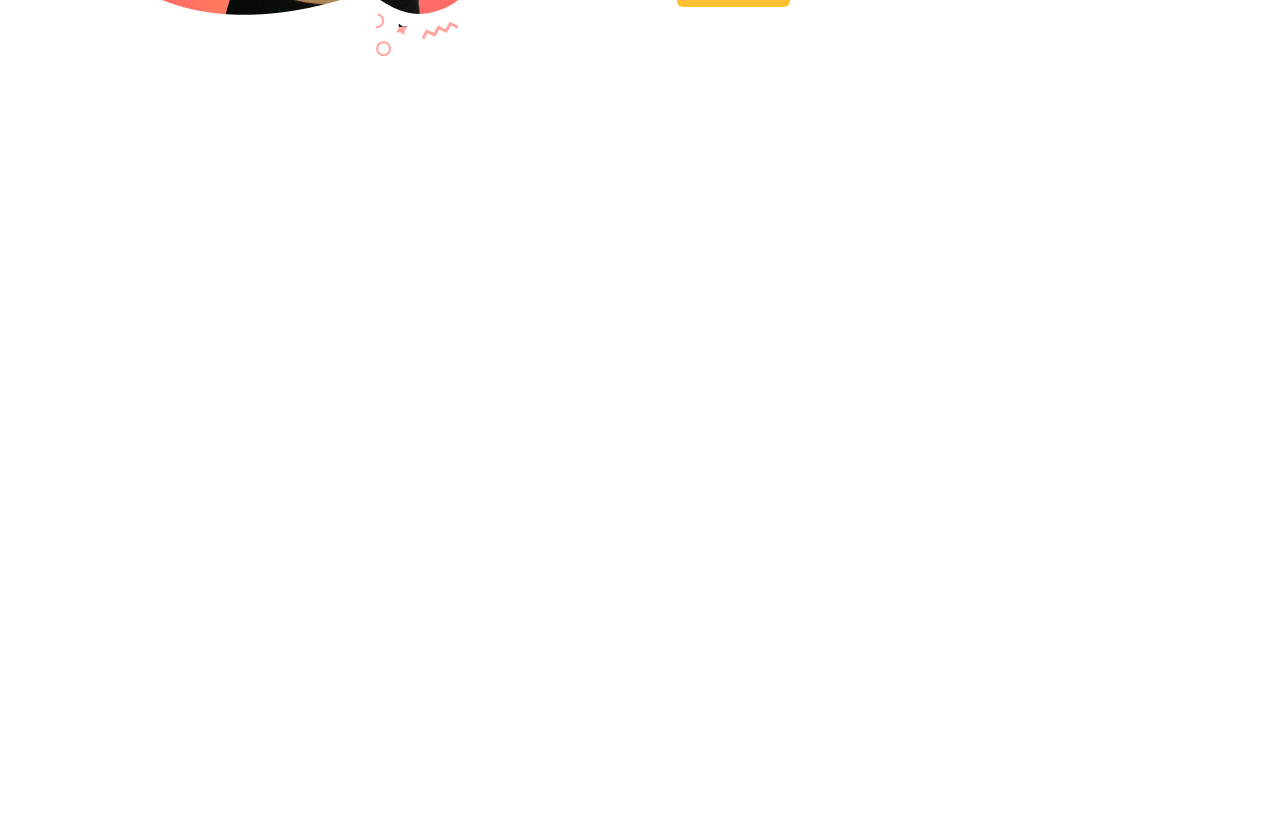
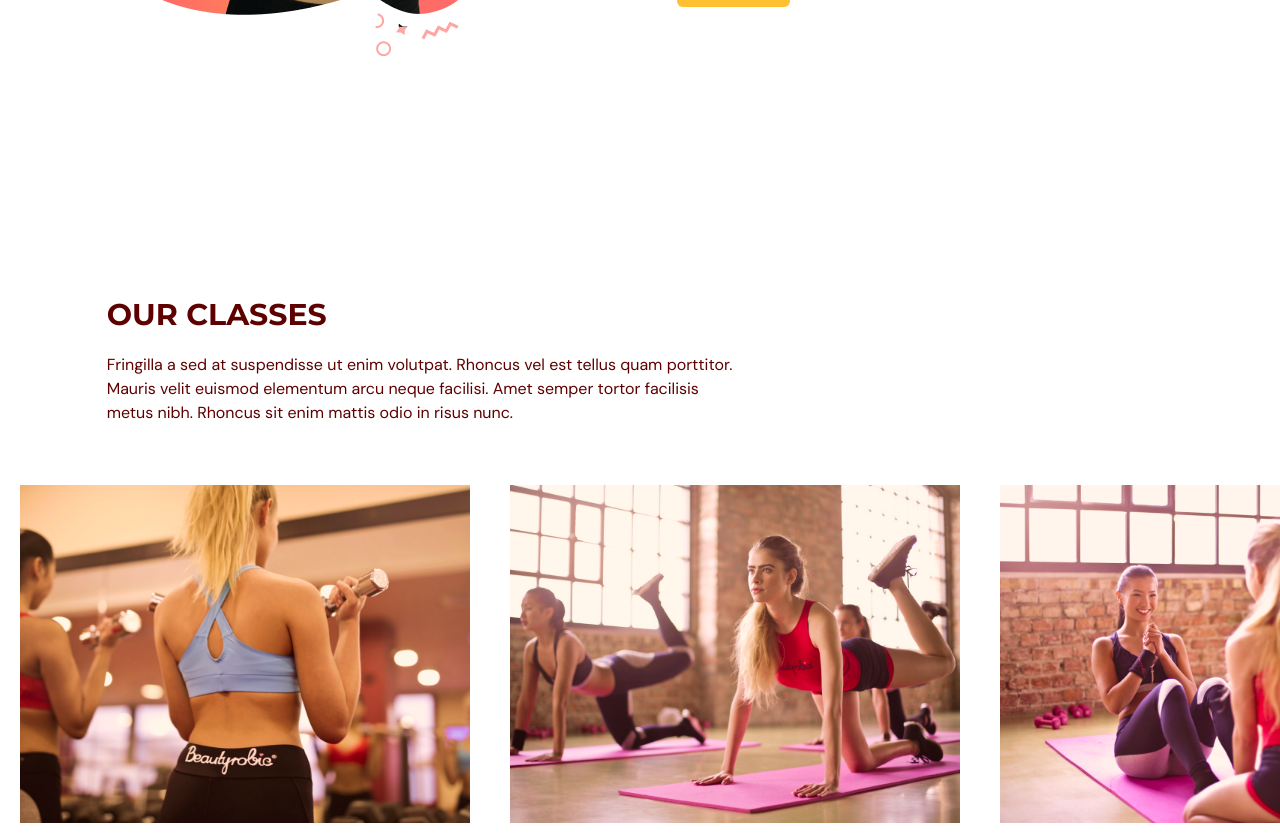
Before and after one commit to arminsheibak/Evo-Gym, a React (Vite) app: page / in a window 1280 px wide. Shown: the part 1960-2797 px from the top of the page. Before the commit the page ends 2097 px from the top, so only its background shows below. Built offline with nearby package versions, Linux system fonts and the light colour scheme.

Commit message:
build our classes section

```diff
--- a/src/App.tsx
+++ b/src/App.tsx
@@ -2,6 +2,7 @@ import { useEffect, useState } from "react";
 import Navbar from "./components/Navbar";
 import Home from "./components/Home";
 import Benefits from "./components/Benefits";
+import OurClasses from "./components/OurClasses";
 
 const App = () => {
   const [selectedPage, setSelectedPage] = useState("home");
@@ -24,6 +25,7 @@ const App = () => {
       <Navbar isTopOfPage={isTopOfPage} selectedPage={selectedPage} setSelectedPage={setSelectedPage} />
       <Home setSelectedPage={setSelectedPage} />
       <Benefits setSelectedPage={setSelectedPage}  />
+      <OurClasses setSelectedPage={setSelectedPage}  />
     </div>
   );
 };
--- /dev/null
+++ b/src/components/ClassCard.tsx
@@ -0,0 +1,21 @@
+
+interface Props {
+  name: string;
+  description?: string;
+  image: string;
+}
+
+const ClassCard = ({name, description, image}: Props) => {
+  return (
+    <li className="relative mx-5 inline-block h-[380px] w-[450px]" >
+      <div className="p-5 absolute z-30 flex h-[380px] w-[450px] flex-col items-center justify-center whitespace-normal bg-primary-500 text-center text-white opacity-0 transition duration-500 hover:opacity-90" >
+        <p  className="text-2xl mb-5">{name}</p>
+        <p>{description}</p>
+      </div>
+      <img src={image} />
+
+    </li>
+  )
+}
+
+export default ClassCard
--- a/src/components/Home.tsx
+++ b/src/components/Home.tsx
@@ -24,7 +24,6 @@ const Home = ({ setSelectedPage }: Props) => {
         <div className="z-10 mt-32 md:basis-3/5">
           {/* Heading */}
           <motion.div
-            className="md:-mt-20"
             initial="hidden"
             whileInView="visible"
             viewport={{ once: true, amount: 0.5 }}
@@ -71,7 +70,7 @@ const Home = ({ setSelectedPage }: Props) => {
         </div>
 
         {/* Image */}
-        <div className="flex basis-3/5 justify-center md:z-10 md:ml-40 ">
+        <div className="flex basis-3/5 justify-center mt-13 md:z-10 md:ml-40 ">
           <img src={HomePageGraphic} alt="home-page-graphic" />
         </div>
       </motion.div>
--- /dev/null
+++ b/src/components/OurClasses.tsx
@@ -0,0 +1,99 @@
+import { motion } from "framer-motion";
+import img1 from "../assets/image1.png";
+import img2 from "../assets/image2.png";
+import img3 from "../assets/image3.png";
+import img4 from "../assets/image4.png";
+import img5 from "../assets/image5.png";
+import img6 from "../assets/image6.png";
+import Heading from "./Heading";
+import ClassCard from "./ClassCard";
+
+interface Props {
+  setSelectedPage: (value: string) => void;
+}
+
+interface Class {
+  name: string;
+  description?: string;
+  image: string;
+}
+
+const classes: Array<Class> = [
+  {
+    name: "Weight Training Classes",
+    description:
+      "Lorem ipsum dolor sit amet, consectetur adipiscing elit, sed do eiusmod tempor incididunt ut labore et dolore magna aliqua. Ut enim ad minim veniam, quis nostrud exercitation ullamco laboris nisi ut aliquip ex ea commodo consequat.",
+    image: img1,
+  },
+  {
+    name: "Yoga Classes",
+    image: img2,
+  },
+  {
+    name: "Ab Core Classes",
+    description:
+      "Lorem ipsum dolor sit amet, consectetur adipiscing elit, sed do eiusmod tempor incididunt ut labore et dolore magna aliqua. Ut enim ad minim veniam, quis nostrud exercitation ullamco laboris nisi ut aliquip ex ea commodo consequat.",
+    image: img3,
+  },
+  {
+    name: "Adventure Classes",
+    description:
+      "Lorem ipsum dolor sit amet, consectetur adipiscing elit, sed do eiusmod tempor incididunt ut labore et dolore magna aliqua. Ut enim ad minim veniam, quis nostrud exercitation ullamco laboris nisi ut aliquip ex ea commodo consequat.",
+    image: img4,
+  },
+  {
+    name: "Fitness Classes",
+    image: img5,
+  },
+  {
+    name: "Training Classes",
+    description:
+      "Lorem ipsum dolor sit amet, consectetur adipiscing elit, sed do eiusmod tempor incididunt ut labore et dolore magna aliqua. Ut enim ad minim veniam, quis nostrud exercitation ullamco laboris nisi ut aliquip ex ea commodo consequat.",
+    image: img6,
+  },
+];
+
+
+const OurClasses = ({ setSelectedPage }: Props) => {
+  return (
+    <section id="ourclasses" className="w-full py-40">
+      <motion.div
+        onViewportEnter={() => setSelectedPage("ourclasses")}
+      >
+        <motion.div
+          className="mx-auto w-5/6"
+          initial="hidden"
+          whileInView="visible"
+          viewport={{ once: true, amount: 0.5 }}
+          transition={{ duration: 0.5 }}
+          variants={{
+            hidden: { opacity: 0, x: -50 },
+            visible: { opacity: 1, x: 0 },
+          }}
+        >
+          <div className="md:w-3/5">
+            <Heading>OUR CLASSES</Heading>
+            <p className="py-5">
+              Fringilla a sed at suspendisse ut enim volutpat. Rhoncus vel est
+              tellus quam porttitor. Mauris velit euismod elementum arcu neque
+              facilisi. Amet semper tortor facilisis metus nibh. Rhoncus sit
+              enim mattis odio in risus nunc.
+            </p>
+          </div>
+        </motion.div>
+        <div className="mt-10 h-[353px] w-full overflow-x-auto overflow-y-hidden" >
+          <ul className="w-[2800px] whitespace-nowrap " >
+            {classes.map((item) => {
+              return <ClassCard key={item.name} name={item.name} description={item.description} image={item.image} />
+            })}
+
+          </ul>
+        </div>
+
+
+      </motion.div>
+    </section>
+  );
+};
+
+export default OurClasses;
```
